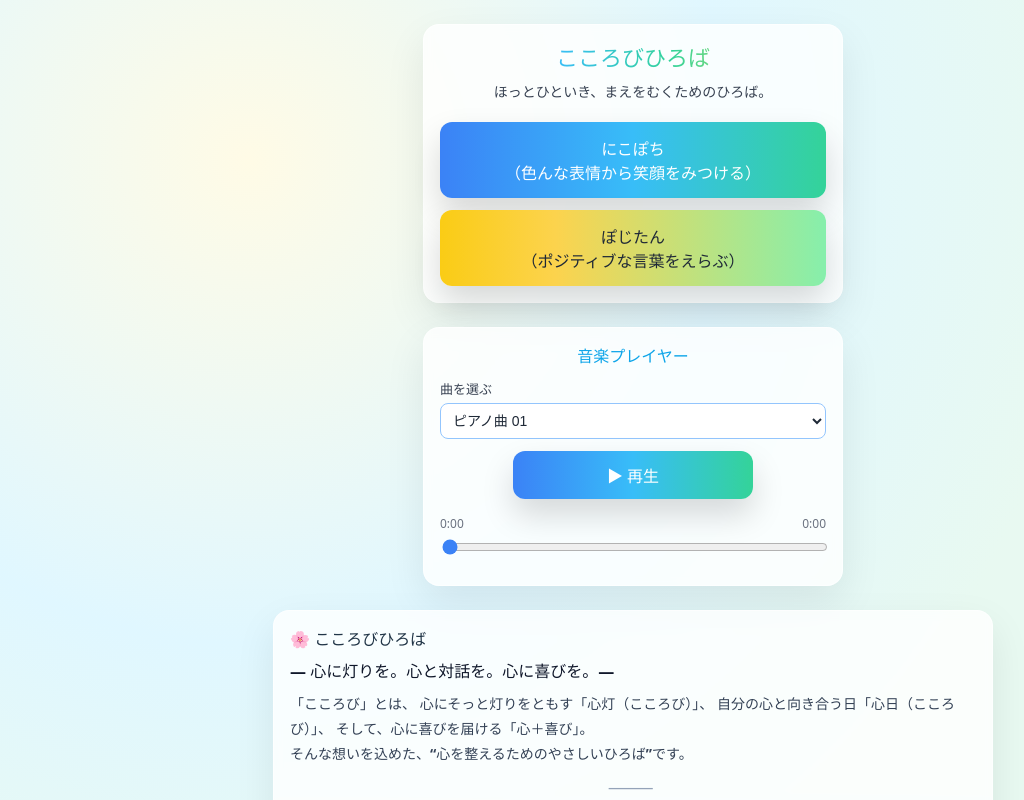
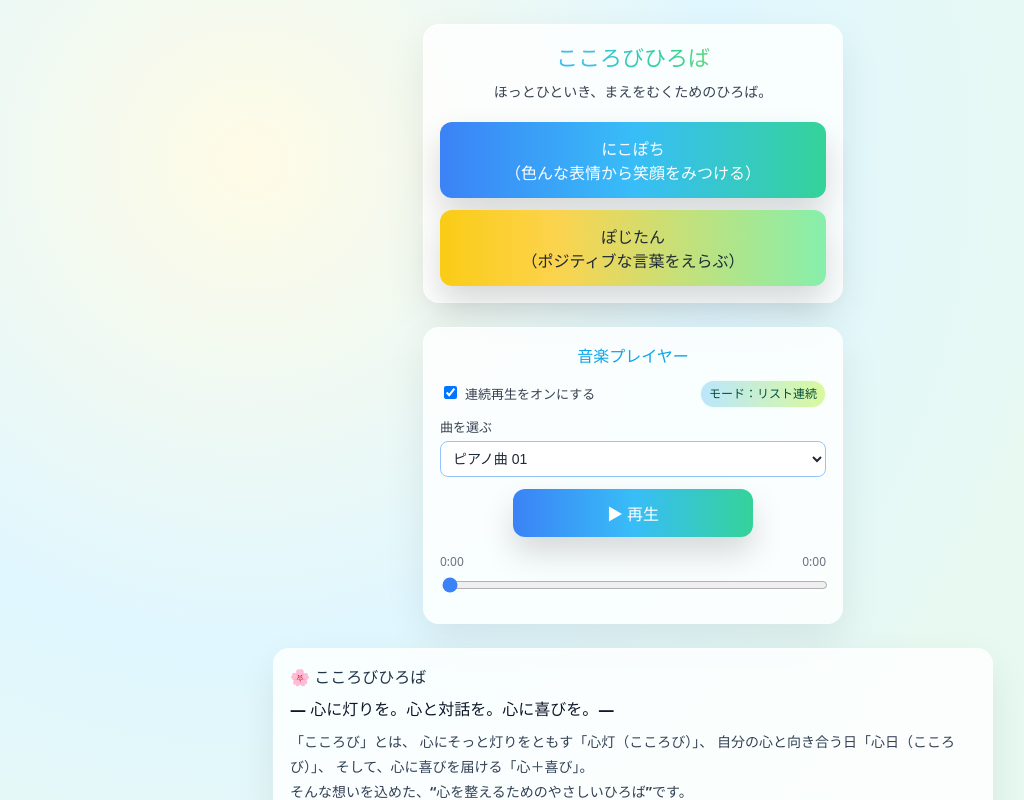
Before and after one commit to marion2929/playground-apps, a React (Vite) app: page / in a window 1280 px wide. Shown: the top 800 px of the page, without its empty margins (7-1031 px from the left). Built offline with nearby package versions, Linux system fonts and the light colour scheme; a web font is replaced by a local one.

Commit message:
音楽の連続再生機能追加

```diff
--- a/src/HomeScreen.jsx
+++ b/src/HomeScreen.jsx
@@ -27,6 +27,11 @@ export default function HomeScreen({
   const [currentTime, setCurrentTime] = useState(0);
   const [duration, setDuration] = useState(0);
 
+  // ★ 追加：連続再生（ONでプレイリスト巡回、OFFで1曲リピート）
+  const [continuous, setContinuous] = useState(true);
+  // 「次曲へ自動再生」フラグ（onEndedでセット → trackIndex変更後に再生）
+  const autoplayNextRef = useRef(false);
+
   const audioRef = useRef(null);
   const currentTrack = TRACKS[trackIndex];
 
@@ -35,7 +40,7 @@ export default function HomeScreen({
     const m = Math.floor(s / 60);
     const ss = s % 60;
     return m.toString() + ":" + ss.toString().padStart(2, "0");
-    }
+  }
 
   function togglePlay() {
     if (!audioRef.current) return;
@@ -50,6 +55,9 @@ export default function HomeScreen({
   function handleSelectTrack(e) {
     const idx = Number(e.target.value);
     if (idx === trackIndex) return;
+    // ドロップダウンで曲を変えた時は手動操作なので自動再生しない
+    autoplayNextRef.current = false;
+
     setTrackIndex(idx);
     setIsPlaying(false);
     setCurrentTime(0);
@@ -67,13 +75,31 @@ export default function HomeScreen({
     setCurrentTime(sec);
   }
 
+  // ★ 連続再生/リピートの反映（audio.loop を制御）
+  useEffect(() => {
+    if (!audioRef.current) return;
+    // 連続再生ON → loopしない / OFF → 1曲リピート
+    audioRef.current.loop = !continuous;
+  }, [continuous, trackIndex]);
+
   useEffect(() => {
     const el = audioRef.current;
     if (!el) return;
 
     function onLoadedMeta() { setDuration(el.duration || 0); }
     function onTimeUpdate() { setCurrentTime(el.currentTime || 0); }
-    function onEnded() { setIsPlaying(false); }
+
+    function onEnded() {
+      // loop=trueのときは onended は通常発火しない想定
+      if (continuous) {
+        // 次の曲へ（最後なら先頭へ）
+        const next = (trackIndex + 1) % TRACKS.length;
+        autoplayNextRef.current = true; // 次トラックが読み込まれたら再生開始
+        setTrackIndex(next);
+      }
+      // 1曲リピート時は audio.loop=true で自動で再生が繰り返される
+      // isPlaying は継続扱い
+    }
 
     el.addEventListener("loadedmetadata", onLoadedMeta);
     el.addEventListener("timeupdate", onTimeUpdate);
@@ -83,6 +109,15 @@ export default function HomeScreen({
       el.removeEventListener("timeupdate", onTimeUpdate);
       el.removeEventListener("ended", onEnded);
     };
+  }, [trackIndex, continuous, TRACKS.length]);
+
+  // ★ trackIndex が連続再生で変更されたとき、自動再生を実行
+  useEffect(() => {
+    if (!audioRef.current) return;
+    if (autoplayNextRef.current) {
+      autoplayNextRef.current = false;
+      audioRef.current.play().then(() => setIsPlaying(true)).catch(() => {});
+    }
   }, [trackIndex]);
 
   // =========================
@@ -198,6 +233,25 @@ export default function HomeScreen({
     userSelect: "none",
   };
 
+  // 追加UIのスタイル（トグル行）
+  const toggleRowStyle = {
+    display: "flex",
+    alignItems: "center",
+    justifyContent: "space-between",
+    gap: "12px",
+    marginBottom: "10px",
+  };
+  const toggleLabelStyle = { fontSize: "13px", color: "#374151", fontWeight: 600 };
+  const modeBadgeStyle = {
+    fontSize: "12px",
+    padding: "4px 8px",
+    borderRadius: "9999px",
+    background: "linear-gradient(90deg,#bae6fd,#d9f99d)",
+    color: "#064e3b",
+    fontWeight: 700,
+    border: "1px solid rgba(255,255,255,0.8)",
+  };
+
   return (
     <div style={bgStyle}>
       {/* カード1：サイト名＋ゲーム2つ */}
@@ -220,7 +274,7 @@ export default function HomeScreen({
         </div>
       </div>
 
-      {/* カード2：音楽プレイヤー（既存のまま） */}
+      {/* カード2：音楽プレイヤー（機能追加） */}
       <div style={cardStyle}>
         <div
           style={{
@@ -232,6 +286,27 @@ export default function HomeScreen({
           }}
         >
           音楽プレイヤー
+        </div>
+
+        {/* ★ 再生モード切替（連続再生 / 1曲リピート） */}
+        <div style={toggleRowStyle}>
+          <label style={toggleLabelStyle}>
+            <input
+              type="checkbox"
+              checked={continuous}
+              onChange={(e) => {
+                const on = e.target.checked;
+                setContinuous(on);
+                // 連続→ONにしたら現在の曲はそのまま
+                // OFFにしたら1曲リピートになる（audio.loopはuseEffectで反映）
+              }}
+              style={{ marginRight: 8 }}
+            />
+            連続再生をオンにする
+          </label>
+          <span style={modeBadgeStyle}>
+            {continuous ? "モード：リスト連続" : "モード：1曲リピート"}
+          </span>
         </div>
 
         {/* 曲選択 */}
@@ -321,7 +396,7 @@ export default function HomeScreen({
         <audio ref={audioRef} src={currentTrack.src} />
       </div>
 
-      {/* カード3：サイト説明（新規追加／あなたの原稿そのまま） */}
+      {/* カード3：サイト説明（あなたの原稿のまま） */}
       <div style={aboutCardStyle} aria-label="こころびひろばの説明">
         <div style={{ fontSize: "16px", fontWeight: 800, marginBottom: 8 }}>
           🌸 こころびひろば
```
